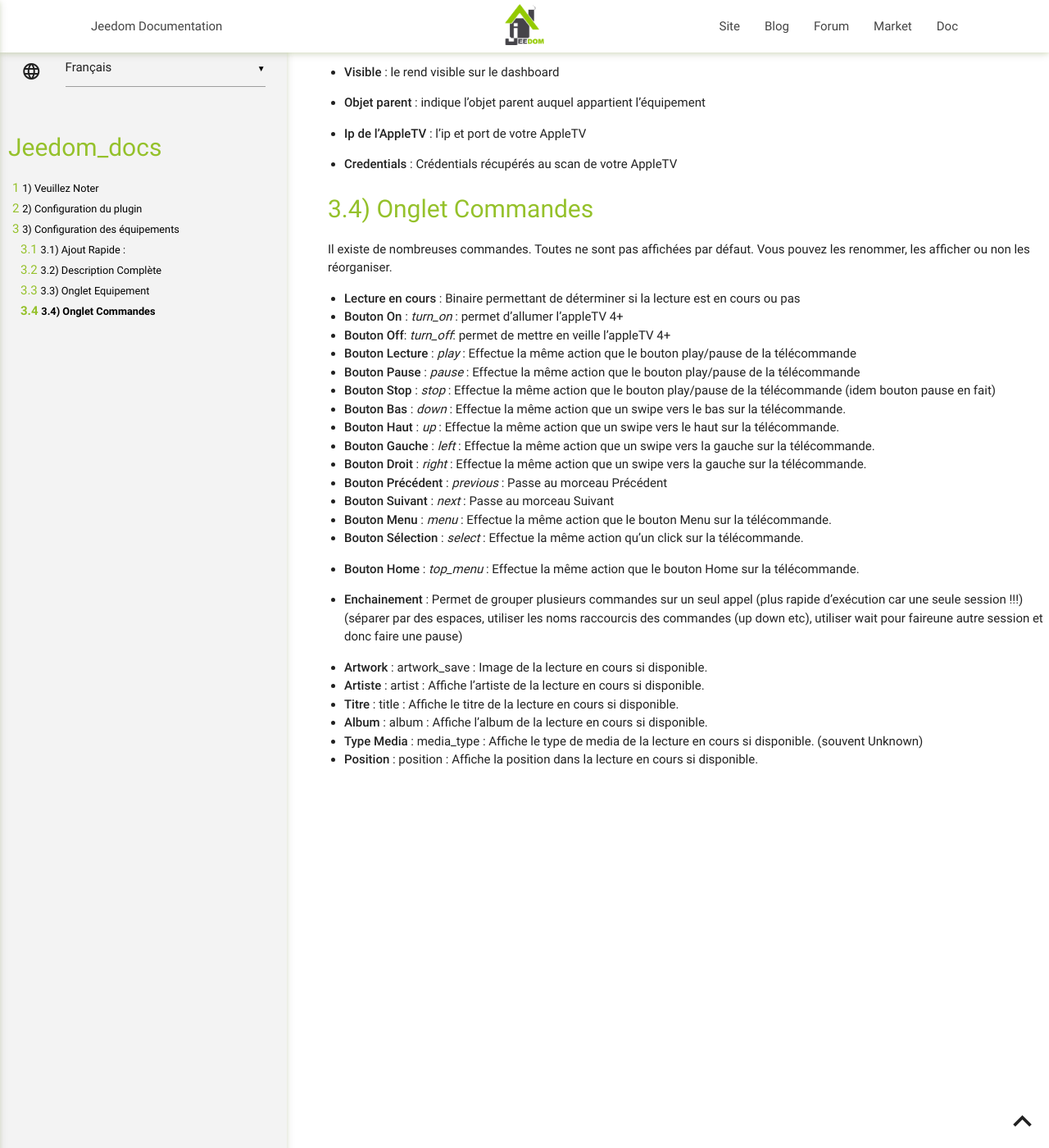
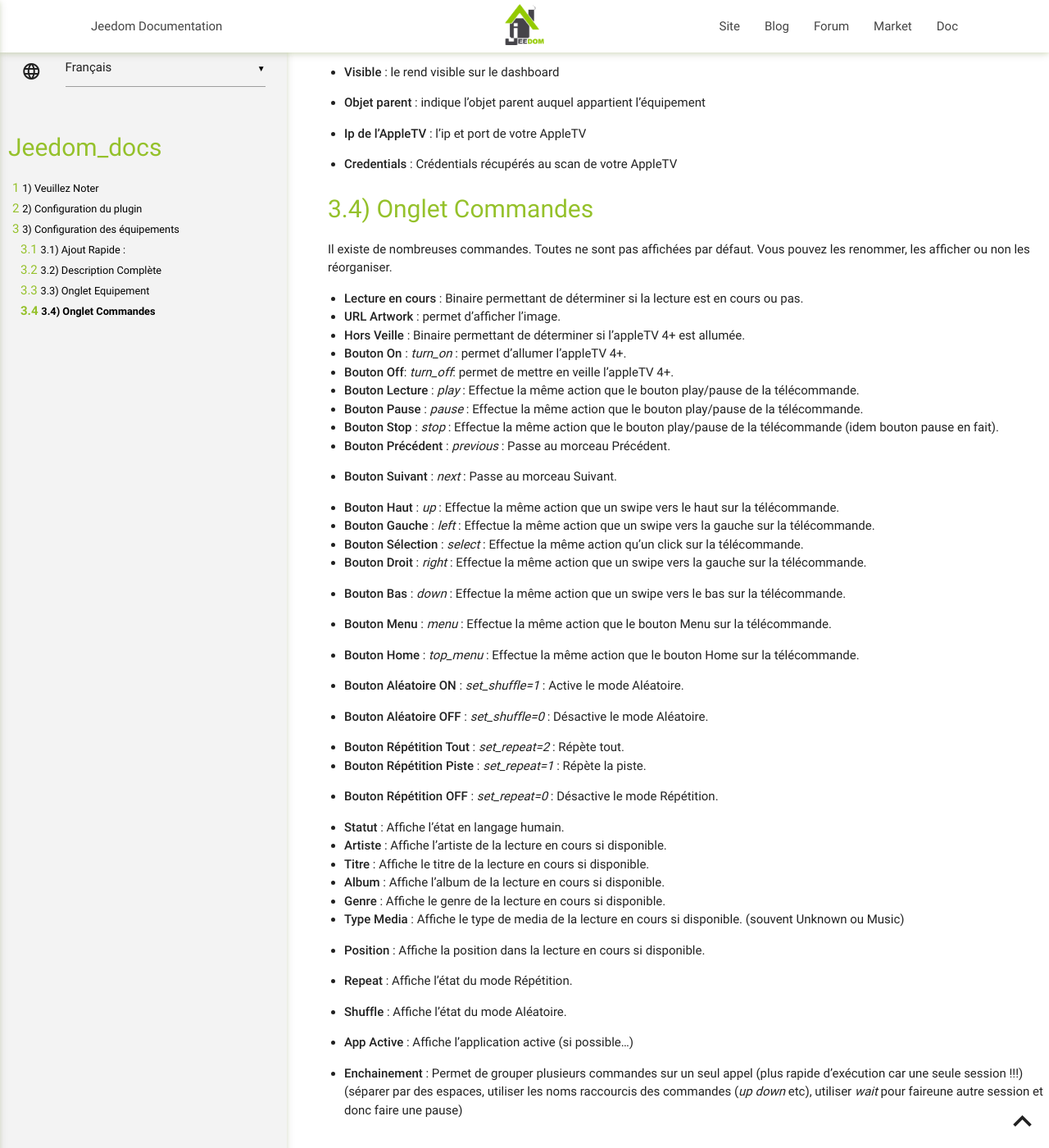
Before and after one commit to NebzHB/jeedom_docs, a Jekyll site: the page built from plugins/aTVremote/fr_FR/index.md, in a window 1280 px wide and 1400 px high, scrolled down 1429 px. Shown: the whole window at 82% size. Built offline with Jekyll 4.4.1, drawn with Linux system fonts in a browser that asks for light colours; our own code applies the rules of GitHub Pages for plain Markdown files; some of the changed text lies outside the part shown.

Commit message:
Update index.md

```diff
--- a/plugins/aTVremote/fr_FR/index.md
+++ b/plugins/aTVremote/fr_FR/index.md
@@ -75,27 +75,44 @@
 ----------------
 Il existe de nombreuses commandes. Toutes ne sont pas affichées par défaut. Vous pouvez les renommer, les afficher ou non les réorganiser.
 
--   **Lecture en cours** : Binaire permettant de déterminer si la lecture est en cours ou pas
--   **Bouton On** : *turn_on* : permet d'allumer l'appleTV 4+
--   **Bouton Off**: *turn_off*: permet de mettre en veille l'appleTV 4+
--   **Bouton Lecture** : *play* : Effectue la même action que le bouton play/pause de la télécommande
--   **Bouton Pause** : *pause* : Effectue la même action que le bouton play/pause de la télécommande
--   **Bouton Stop** : *stop* : Effectue la même action que le bouton play/pause de la télécommande (idem bouton pause en fait)
--   **Bouton Bas** : *down* : Effectue la même action que un swipe vers le bas sur la télécommande.
+-   **Lecture en cours** : Binaire permettant de déterminer si la lecture est en cours ou pas.
+-   **URL Artwork** : permet d'afficher l'image.
+-   **Hors Veille** : Binaire permettant de déterminer si l'appleTV 4+ est allumée.
+-   **Bouton On** : *turn_on* : permet d'allumer l'appleTV 4+.
+-   **Bouton Off**: *turn_off*: permet de mettre en veille l'appleTV 4+.
+-   **Bouton Lecture** : *play* : Effectue la même action que le bouton play/pause de la télécommande.
+-   **Bouton Pause** : *pause* : Effectue la même action que le bouton play/pause de la télécommande.
+-   **Bouton Stop** : *stop* : Effectue la même action que le bouton play/pause de la télécommande (idem bouton pause en fait).
+-   **Bouton Précédent** : *previous* : Passe au morceau Précédent.
+-   **Bouton Suivant** : *next* : Passe au morceau Suivant.
+
 -   **Bouton Haut** : *up* : Effectue la même action que un swipe vers le haut sur la télécommande.
 -   **Bouton Gauche** : *left* : Effectue la même action que un swipe vers la gauche sur la télécommande.
+-   **Bouton Sélection** : *select* : Effectue la même action qu'un click sur la télécommande.
 -   **Bouton Droit** : *right* : Effectue la même action que un swipe vers la gauche sur la télécommande.
--   **Bouton Précédent** : *previous* : Passe au morceau Précédent
--   **Bouton Suivant** : *next* : Passe au morceau Suivant
+-   **Bouton Bas** : *down* : Effectue la même action que un swipe vers le bas sur la télécommande.
+
 -   **Bouton Menu** : *menu* : Effectue la même action que le bouton Menu sur la télécommande.
--   **Bouton Sélection** : *select* : Effectue la même action qu'un click sur la télécommande.
 -   **Bouton Home** : *top_menu* : Effectue la même action que le bouton Home sur la télécommande.
 
--   **Enchainement** : Permet de grouper plusieurs commandes sur un seul appel (plus rapide d'exécution car une seule session !!!) (séparer par des espaces, utiliser les noms raccourcis des commandes (up down etc), utiliser wait pour faireune autre session et donc faire une pause)
+-   **Bouton Aléatoire ON** : *set_shuffle=1* : Active le mode Aléatoire.
+-   **Bouton Aléatoire OFF** : *set_shuffle=0* : Désactive le mode Aléatoire.
 
--   **Artwork** : artwork_save : Image de la lecture en cours si disponible.
--   **Artiste** : artist : Affiche l'artiste de la lecture en cours si disponible.
--   **Titre** : title : Affiche le titre de la lecture en cours si disponible.
--   **Album** : album : Affiche l'album de la lecture en cours si disponible.
--   **Type Media** : media_type : Affiche le type de media de la lecture en cours si disponible. (souvent Unknown)
--   **Position** : position : Affiche la position dans la lecture en cours si disponible.
+-   **Bouton Répétition Tout** : *set_repeat=2* : Répète tout.
+-   **Bouton Répétition Piste** : *set_repeat=1* : Répète la piste.
+-   **Bouton Répétition OFF** : *set_repeat=0* : Désactive le mode Répétition.
+
+-   **Statut** : Affiche l'état en langage humain.
+-   **Artiste** : Affiche l'artiste de la lecture en cours si disponible.
+-   **Titre** : Affiche le titre de la lecture en cours si disponible.
+-   **Album** : Affiche l'album de la lecture en cours si disponible.
+-   **Genre** : Affiche le genre de la lecture en cours si disponible.
+-   **Type Media** : Affiche le type de media de la lecture en cours si disponible. (souvent Unknown ou Music)
+-   **Position** : Affiche la position dans la lecture en cours si disponible.
+
+-   **Repeat** : Affiche l'état du mode Répétition.
+-   **Shuffle** : Affiche l'état du mode Aléatoire.
+
+-   **App Active** : Affiche l'application active (si possible...)
+
+-   **Enchainement** : Permet de grouper plusieurs commandes sur un seul appel (plus rapide d'exécution car une seule session !!!) (séparer par des espaces, utiliser les noms raccourcis des commandes (*up down* etc), utiliser *wait* pour faireune autre session et donc faire une pause)
```
Also changed, not shown: other parts of plugins/aTVremote/fr_FR/index.md (+2 -2 lines).
